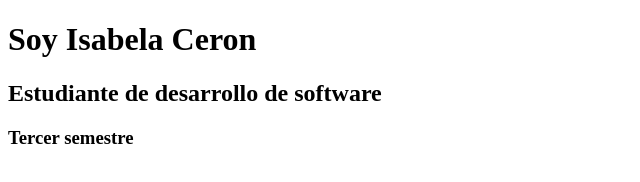
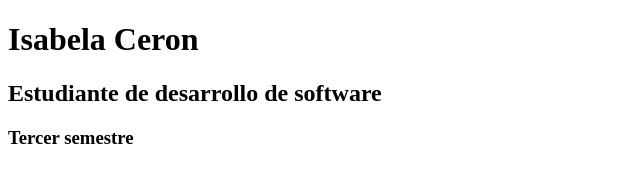
Before and after one commit to Isabelcerons/repaso.html, a plain HTML site: page index.html in a window 1280 px wide. Shown: the whole page, without its empty margins (0-640 px from the left). Drawn offline with Linux system fonts and the light colour scheme.

Commit message:
Update index.html

```diff
--- a/index.html
+++ b/index.html
@@ -7,7 +7,7 @@
 </head>
 <body>
 
-  <h1 _msttexthash="302341" _msthash="1">  Soy Isabela Ceron </h1>
+  <h1 _msttexthash="302341" _msthash="1">   Isabela Ceron </h1>
   <h2 _msttexthash="1003028" _msthash="2"> Estudiante de desarrollo de software</h2>
    <h3 _msttexthash="263640" _msthash="3">Tercer semestre</h3>
 <!-- Code injected by live-server -->
```
